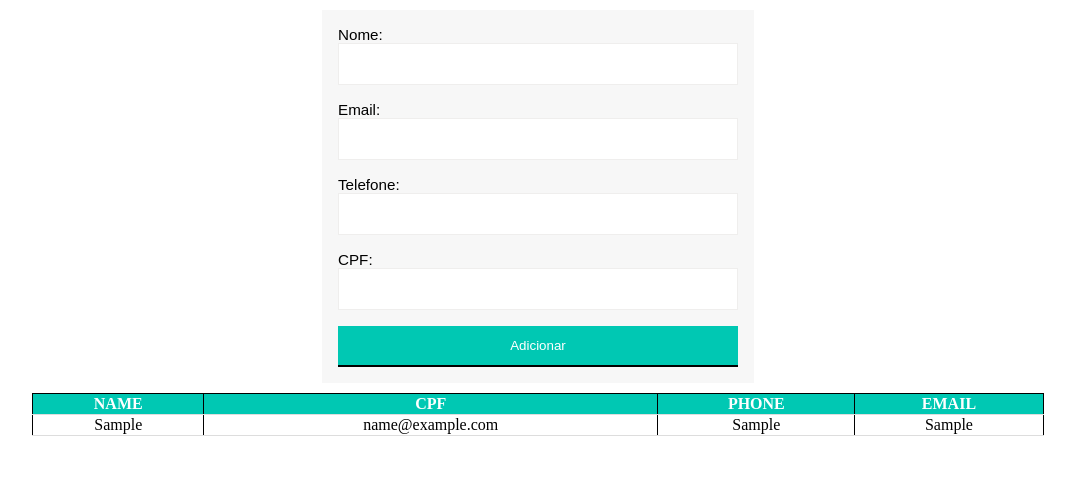
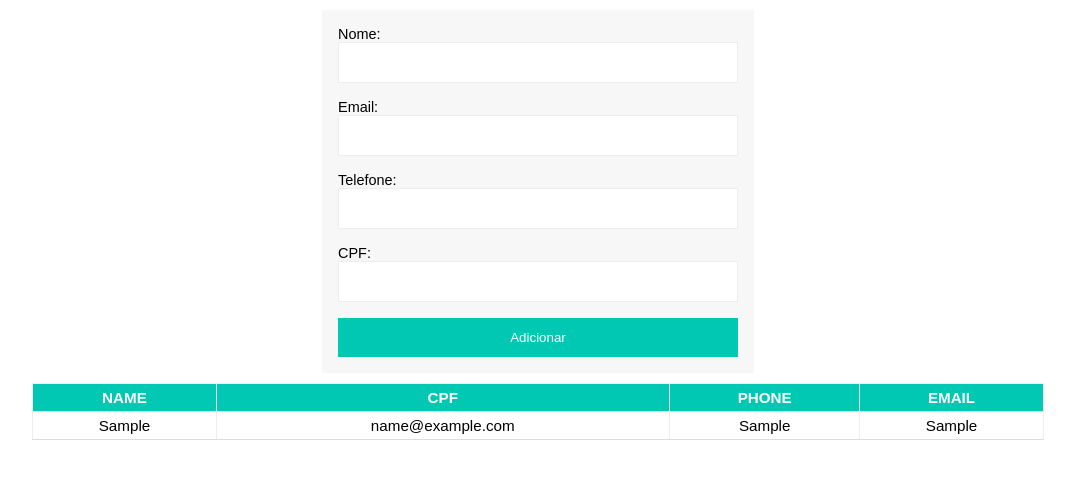
Before and after one commit to ricmeira/UserFormES6, a website: page index.html in a window 1280 px wide. Both pictures are taken after typing "Sample", "name@example.com", "Sample", "Sample" into the empty fields and a click on the button "Adicionar". Shown: the whole page, without its empty margins (102-1177 px from the left). Drawn offline with nearby package versions, Linux system fonts and the light colour scheme; files that its build step writes are made by us from their sources; no server answers.

Commit message:
some changes in css

```diff
--- a/scss/main.scss
+++ b/scss/main.scss
@@ -4,6 +4,10 @@ $input-border: #efeeed;
 $input-without-focus: #efeeed;
 $input-with-focus: #333333;
 $input-invalid: #eb4a46;
+
+.container{
+    font: 95% Arial, Helvetica, sans-serif;
+}
 
 .form-container{
     font: 95% Arial, Helvetica, sans-serif;
@@ -25,11 +29,12 @@ table {
 }
 
 table, th, td {
-    border: 1px solid black;
+    border: 1px solid $input-border;
 }
 
 th, td {
     border-bottom: 1px solid #ddd;
+    padding: 5px;
 }
 
 td{
@@ -55,6 +60,7 @@ button{
     border-top-style: none;
     border-right-style: none;
     border-left-style: none;
+    border-bottom-style: none;
     color: #ffffff;
 }
 
@@ -77,7 +83,6 @@ input{
     border: 1px solid $input-border;
     padding: 3%;
     color: #555;
-    font: 95% Arial, Helvetica, sans-serif;
 }
 
 input:focus {
```
Also changed, not shown: 1 other file.
